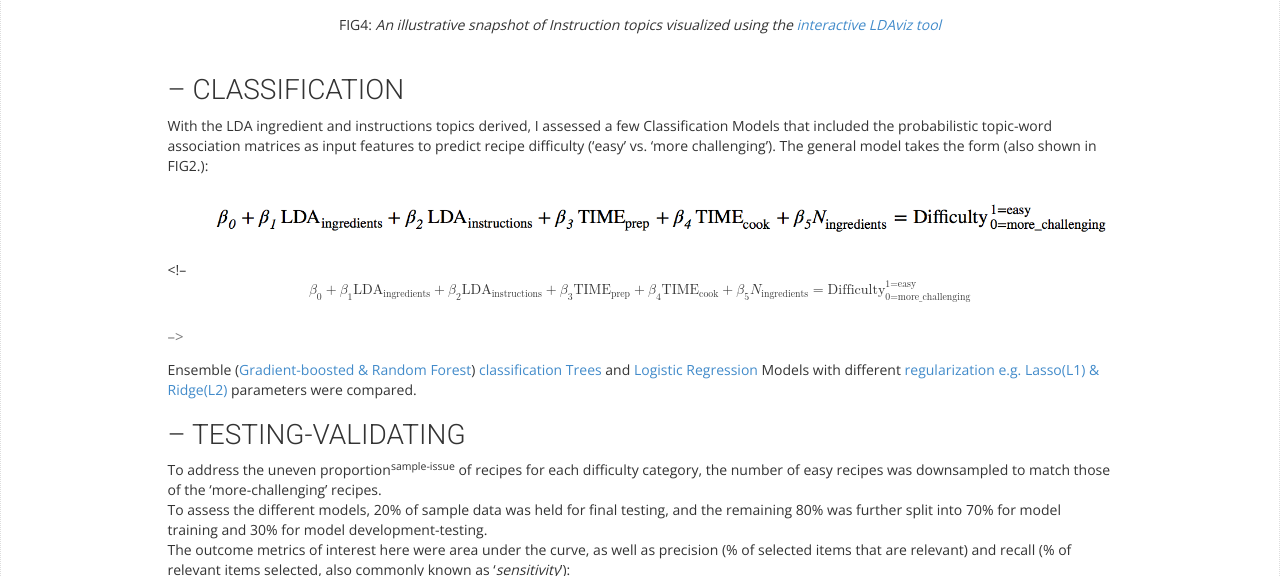
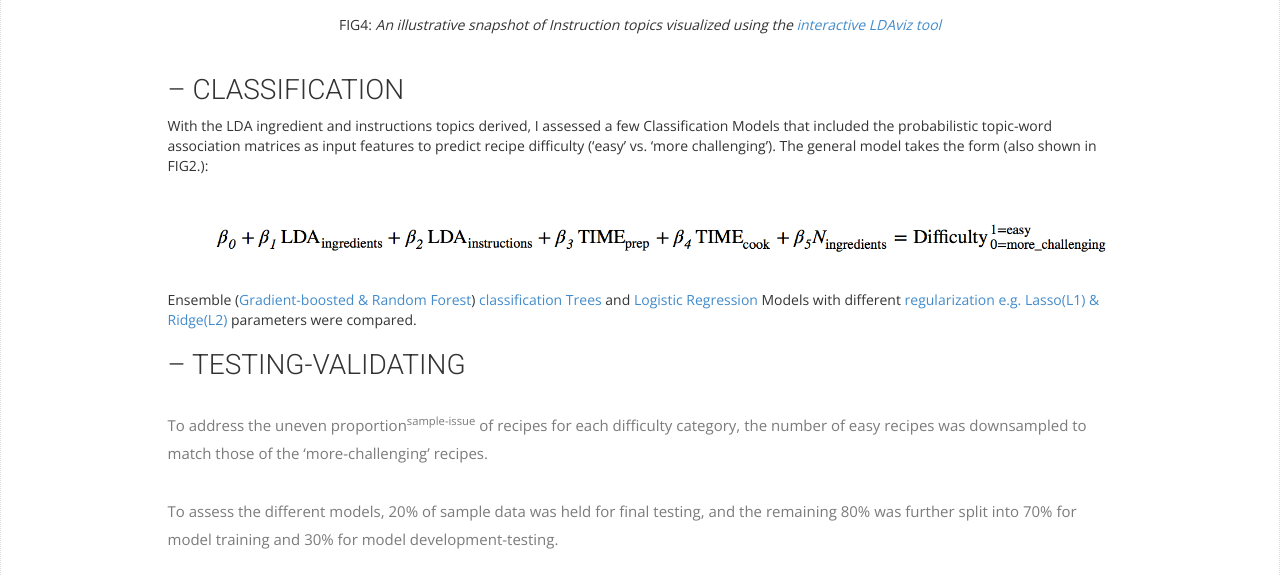
Before and after one commit to hengrumay/hengrumay.github.io, a Jekyll site: the page built from _posts/2017-12-22-MenuPlannerHelper.md, in a window 1280 px wide and 900 px high, scrolled down 6470 px, cut to the strip 0-576 px from the top of the window. Built offline with Jekyll 4.4.1, drawn with Linux system fonts in a browser that asks for light colours; nearby versions of some CDN libraries; some web fonts are replaced; comment, search, counter and statistics services are not loaded.

Commit message:
Update 2017-12-22-MenuPlannerHelper.md

```diff
--- a/_posts/2017-12-22-MenuPlannerHelper.md
+++ b/_posts/2017-12-22-MenuPlannerHelper.md
@@ -74,12 +74,10 @@ https://stats.stackexchange.com/questions/295506/lda-topics-number-determining-t
 
 ### -- CLASSIFICATION
 -   With the LDA ingredient and instructions topics derived, I assessed a few Classification Models that included the probabilistic topic-word association matrices as input features to predict recipe difficulty (‘easy’ vs. ‘more challenging’). The general model takes the form (also shown in FIG2.):
-<!--β_0  + β_1 〖LDA〗_ingredients  + β_2 〖LDA〗_instructions  + β_3 〖Time〗_prep  + β_4 〖Time〗_cook+ β_5 N_ingredients  =〖Difficulty 〗_(0=more_challenging)^(1=easy)
--->
+
 <!-- ![](https://raw.githubusercontent.com/hengrumay/hengrumay.github.io/master/_posts/MenuPlannerHelper/Classification_Model.png) -->
 <img src="https://raw.githubusercontent.com/hengrumay/hengrumay.github.io/master/_posts/MenuPlannerHelper/Classification_Model.png" center>
-<!--
-<math display="block">
+<!--<math display="block">
 	<msubsup><mi>β</mi> <mi>0</mi> <mi></mi></msubsup>
 	<mo>+</mo>
 	<msubsup><mi>β</mi> <mi>1</mi> <mi></mi></msubsup>
@@ -98,19 +96,22 @@ https://stats.stackexchange.com/questions/295506/lda-topics-number-determining-t
 	<msubsup><mi>N</mi> <mi>ingredients</mi> <mi></mi></msubsup>
    	<mo>=</mo>
    	<msubsup><mi>Difficulty</mi> <mi>0=more_challenging</mi> <mi>1=easy</mi></msubsup>
-</math>
--->
+</math> -->
 
 -   Ensemble ([Gradient-boosted & Random Forest](https://discuss.analyticsvidhya.com/t/what-is-the-fundamental-difference-between-randomforest-and-gradient-boosting-algorithms/2341)) [classification](http://www.saedsayad.com/decision_tree.htm) [Trees](https://towardsdatascience.com/decision-trees-in-machine-learning-641b9c4e8052) and [Logistic Regression](http://ml-cheatsheet.readthedocs.io/en/latest/logistic_regression.html) Models with different [regularization e.g. Lasso(L1) & Ridge(L2)](https://www.quora.com/Using-logistic-regression-and-L1-L2-regularization-do-I-have-to-care-about-features-selection) parameters were compared.
 
 
 ### --	TESTING-VALIDATING
 -	To address the uneven proportion<sup>sample-issue</sup> of recipes for each difficulty category, the number of easy recipes was downsampled to match those of the ‘more-challenging’ recipes. <!--*#* (see *** for other ways to deal with uneven data samples) -->
+
 -	To assess the different models, 20% of sample data was held for final testing, and the remaining 80% was further split into 70% for model training and 30% for model development-testing.
+
 -	The outcome metrics of interest here were area under the curve, as well as precision (% of selected items that are relevant) and recall (% of relevant items selected, also commonly known as '*sensitivity*'):
-<center><img src="https://upload.wikimedia.org/wikipedia/commons/2/26/Precisionrecall.svg" height="600px" align="center"> </center><center>FIG5: <i>Precision and Recall, illustrated -- credit: <a href="https://upload.wikimedia.org/wikipedia/commons/2/26/Precisionrecall.svg">Wikipedia</a></i> </center>
 
+<center><img src="https://upload.wikimedia.org/wikipedia/commons/2/26/Precisionrecall.svg" height="600px"> </center><center>FIG5: <i>Precision and Recall, illustrated -- credit: <a href="https://upload.wikimedia.org/wikipedia/commons/2/26/Precisionrecall.svg">Wikipedia</a></i> </center>
+<br>
 -	The different models do comparably well after tuning for their respective parameters (e.g. learning rate | number of trees | training features) with K-fold cross-validation. The 2 best performing models: `Logistic_Regression1_lasso` and `gradboostedTrees` yielded comparable recall and precision metrics ~84—86%, as seen in the confusion matrices below.
+
 
 ![](https://raw.githubusercontent.com/hengrumay/hengrumay.github.io/master/_posts/MenuPlannerHelper/ClassificationOutcomes.png)<center>FIG6: <i>Comparison of classification outcomes on hold-out data</i></center>
 
```
